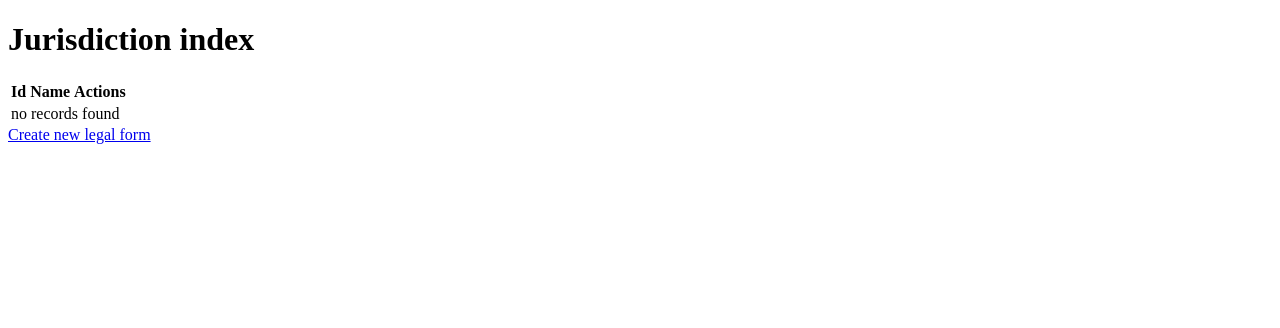
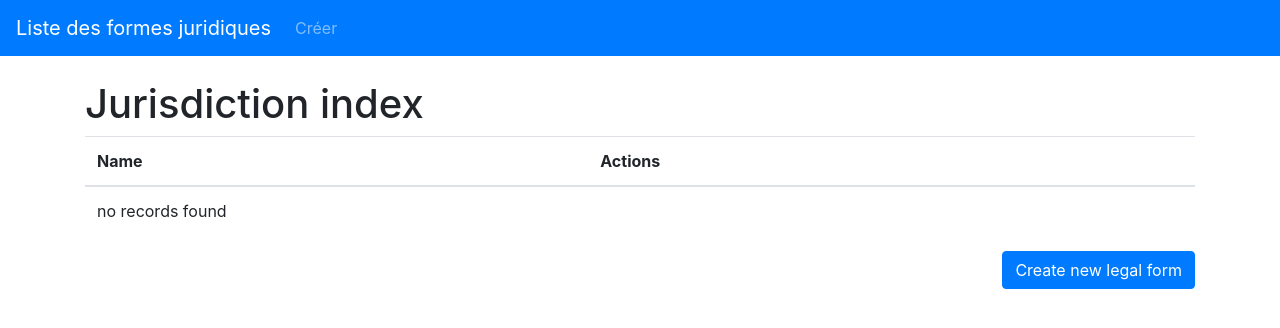
Before and after one commit to nicbond/InterInvest, a Symfony app: template templates/jurisdiction/index.html.twig in a window 1280 px wide. Shown: the top 328 px of the page. Run offline with Twig, Linux system fonts and the light colour scheme; the template is opened without the code that fills it, so the values that code supplies are empty; some libraries are stand-ins or nearby versions.

Commit message:
Refacto and add form themes for better view for the twig

```diff
--- a/templates/base.html.twig
+++ b/templates/base.html.twig
@@ -3,17 +3,31 @@
     <head>
         <meta charset="UTF-8">
         <title>{% block title %}Welcome!{% endblock %}</title>
-        {# Run `composer require symfony/webpack-encore-bundle`
-           and uncomment the following Encore helpers to start using Symfony UX #}
-        {% block stylesheets %}
-            {#{{ encore_entry_link_tags('app') }}#}
-        {% endblock %}
-
-        {% block javascripts %}
-            {#{{ encore_entry_script_tags('app') }}#}
-        {% endblock %}
+        <link rel="stylesheet" href="https://stackpath.bootstrapcdn.com/bootstrap/4.5.0/css/bootstrap.min.css"
+        integrity="sha384-9aIt2nRpC12Uk9gS9baDl411NQApFmC26EwAOH8WgZl5MYYxFfc+NcPb1dKGj7Sk" crossorigin="anonymous">
+        <link rel="stylesheet" href="https://cdn.jsdelivr.net/npm/select2@4.1.0-beta.1/dist/css/select2.min.css"/>
+        {% block stylesheets %}{% endblock %}
     </head>
     <body>
+    <nav class="navbar navbar-expand-lg navbar-dark bg-primary">
+  <a class="navbar-brand" href="{{ path('jurisdiction_index') }}">Liste des formes juridiques</a>
+  <button class="navbar-toggler" type="button" data-toggle="collapse" data-target="#navbarSupportedContent" aria-controls="navbarSupportedContent"
+  aria-expanded="false" aria-label="Toggle navigation">
+    <span class="navbar-toggler-icon"></span>
+  </button>
+
+  <div class="collapse navbar-collapse" id="navbarSupportedContent">
+    <ul class="navbar-nav mr-auto">
+      <li class="nav-item">
+        <a class="nav-link {% if current_menu is defined and current_menu == 'properties' %}active{% endif %}"
+        href="{{ path('jurisdiction_new') }}">Créer</a>
+      </li>
+  </div>
+</nav>
         {% block body %}{% endblock %}
+        <script src="https://code.jquery.com/jquery-3.3.1.slim.min.js" integrity="sha384-q8i/X+965DzO0rT7abK41JStQIAqVgRVzpbzo5smXKp4YfRvH+8abtTE1Pi6jizo" crossorigin="anonymous"></script>
+        <script src="https://cdnjs.cloudflare.com/ajax/libs/popper.js/1.14.3/umd/popper.min.js" integrity="sha384-ZMP7rVo3mIykV+2+9J3UJ46jBk0WLaUAdn689aCwoqbBJiSnjAK/l8WvCWPIPm49" crossorigin="anonymous"></script>
+        <script src="https://stackpath.bootstrapcdn.com/bootstrap/4.5.0/js/bootstrap.min.js" integrity="sha384-OgVRvuATP1z7JjHLkuOU7Xw704+h835Lr+6QL9UvYjZE3Ipu6Tp75j7Bh/kR0JKI" crossorigin="anonymous"></script>
+        {% block javascripts %}{% endblock %}
     </body>
 </html>
--- a/templates/jurisdiction/_delete_form.html.twig
+++ b/templates/jurisdiction/_delete_form.html.twig
@@ -1,4 +1,4 @@
 <form method="post" action="{{ path('jurisdiction_delete', {'id': jurisdiction.id}) }}" onsubmit="return confirm('Etes vous sur de vouloir supprimer?');">
     <input type="hidden" name="_token" value="{{ csrf_token('delete' ~ jurisdiction.id) }}">
-    <button class="btn">{{ 'Delete'|trans}}</button>
+    <button class="btn btn-danger">{{ 'Delete'|trans}}</button>
 </form>
--- a/templates/jurisdiction/_form.html.twig
+++ b/templates/jurisdiction/_form.html.twig
@@ -1,4 +1,4 @@
 {{ form_start(form) }}
     {{ form_widget(form) }}
-    <button class="btn">{{ button_label|default('Enregistrer') }}</button>
+    <button class="btn btn-primary">{{ button|default('Enregistrer') }}</button>
 {{ form_end(form) }}
--- a/templates/jurisdiction/index.html.twig
+++ b/templates/jurisdiction/index.html.twig
@@ -3,12 +3,12 @@
 {% block title %}{{ 'Jurisdiction index'|trans}}{% endblock %}
 
 {% block body %}
+    <div class="container mt-4">
     <h1>{{ 'Jurisdiction index'|trans}}</h1>
 
     <table class="table">
         <thead>
             <tr>
-                <th>Id</th>
                 <th>{{ 'Name'|trans}}</th>
                 <th>Actions</th>
             </tr>
@@ -16,11 +16,15 @@
         <tbody>
         {% for jurisdiction in jurisdictions %}
             <tr>
-                <td>{{ jurisdiction.id }}</td>
                 <td>{{ jurisdiction.name }}</td>
                 <td>
-                    <a href="{{ path('jurisdiction_show', {'id': jurisdiction.id}) }}">{{ 'Show'|trans}}</a>
-                    <a href="{{ path('jurisdiction_edit', {'id': jurisdiction.id}) }}">{{ 'Edit'|trans}}</a>
+                    <a href="{{ path('jurisdiction_show', {'id': jurisdiction.id}) }}" class="btn btn-primary">{{ 'Show'|trans}}</a>
+                    <a href="{{ path('jurisdiction_edit', {'id': jurisdiction.id}) }}" class="btn btn-primary">{{ 'Edit'|trans}}</a>
+                    <form method="post" action="{{ path('jurisdiction_delete', {'id': jurisdiction.id}) }}" style="display: inline-block"
+                    onsubmit="return confirm('Etes vous vraiment sûr?')">
+                    <input type="hidden" name="_token" value="{{ csrf_token('delete' ~ jurisdiction.id) }}">
+                    <button class="btn btn-danger">Supprimer</button>
+                    </form>
                 </td>
             </tr>
         {% else %}
@@ -31,5 +35,10 @@
         </tbody>
     </table>
 
-    <a href="{{ path('jurisdiction_new') }}">{{ 'Create new legal form'|trans}}</a>
+    <div class="text-right">
+        <a href="{{ path('jurisdiction_new') }}" class="btn btn-primary">{{ 'Create new legal form'|trans}}</a>
+    </div>
+
+    </div>
+
 {% endblock %}
```
Also changed, not shown: templates/jurisdiction/edit.html.twig (+7 -4 lines), templates/jurisdiction/new.html.twig (+8 -3 lines), templates/jurisdiction/show.html.twig (+5 -5 lines), 1 other file.
